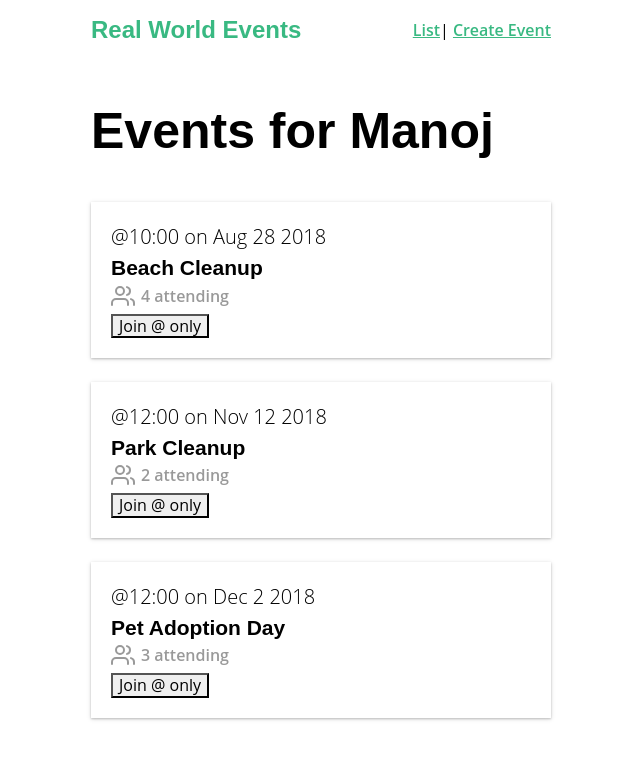
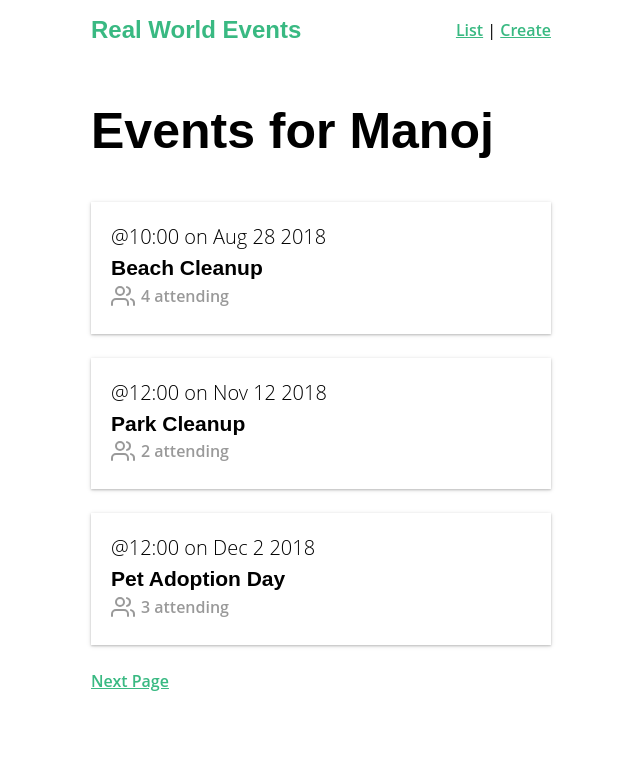
Before and after one commit to Manoj1063/real-world-vue, a Vue app: page / in a window 1280 px wide. Shown: the top 758 px of the page, without its empty margins (319-959 px from the left). Built offline with nearby package versions, Linux system fonts and the light colour scheme; data requests are answered from the project's data file.

Commit message:
Implemented Progress Bar

```diff
--- a/db.json
+++ b/db.json
@@ -269,17 +269,17 @@
       "attendees": []
     },
     {
-      "id": 4355880,
+      "id": 2230984,
       "user": {
         "id": "abc123",
         "name": "Manoj"
       },
-      "category": "",
+      "category": "animal welfare",
       "organizer": {
         "id": "abc123",
         "name": "Manoj"
       },
-      "title": "SUCESS",
+      "title": "aaaaa",
       "description": "",
       "location": "",
       "date": "",
@@ -287,17 +287,17 @@
       "attendees": []
     },
     {
-      "id": 7515273,
+      "id": 7368681,
       "user": {
         "id": "abc123",
         "name": "Manoj"
       },
-      "category": "",
+      "category": "housing",
       "organizer": {
         "id": "abc123",
         "name": "Manoj"
       },
-      "title": "AAAA",
+      "title": "aaaaaaaaa",
       "description": "",
       "location": "",
       "date": "",
--- a/src/App.vue
+++ b/src/App.vue
@@ -9,7 +9,6 @@
 <script>
 import NavBar from '@/components/NavBar.vue'
 import NotificationContainer from '@/components/NotificationContainer.vue'
-
 export default {
   components: {
     NavBar,
--- a/src/components/BaseIcon.vue
+++ b/src/components/BaseIcon.vue
@@ -9,6 +9,7 @@
 
 <script>
 export default {
+  name: 'Icon',
   props: {
     name: String,
     width: {
--- a/src/components/EventCard.vue
+++ b/src/components/EventCard.vue
@@ -7,7 +7,6 @@
       <span class="eyebrow">@{{ event.time }} on {{ event.date }}</span>
       <h4 class="title">{{ event.title }}</h4>
       <BaseIcon name="users">{{ event.attendees.length }} attending</BaseIcon>
-      <BaseButton>Join @ {{ event.price }} only</BaseButton>
     </div>
   </router-link>
 </template>
--- a/src/components/NavBar.vue
+++ b/src/components/NavBar.vue
@@ -2,8 +2,8 @@
   <div id="nav" class="nav">
     <router-link to="/" class="brand">Real World Events</router-link>
     <nav>
-      <router-link :to="{ name: 'event-list' }">List</router-link>|
-      <router-link :to="{ name: 'event-create' }">Create Event</router-link>
+      <router-link :to="{ name: 'event-list' }">List</router-link> |
+      <router-link :to="{ name: 'event-create' }">Create</router-link>
     </nav>
   </div>
 </template>
--- a/src/router/index.js
+++ b/src/router/index.js
@@ -1,19 +1,21 @@
 import Vue from 'vue'
 import Router from 'vue-router'
-import EventList from '../views/EventList.vue'
-import EventShow from '../views/EventShow.vue'
-import EventCreate from '../views/EventCreate.vue'
-import User from '../views/User.vue'
+import EventCreate from '@/views/EventCreate.vue'
+import EventList from '@/views/EventList.vue'
+import EventShow from '@/views/EventShow.vue'
+import NProgress from 'nprogress'
+import store from '@/store/store'
 
 Vue.use(Router)
 
-export default new Router({
+const router = new Router({
   mode: 'history',
   routes: [
     {
       path: '/',
       name: 'event-list',
-      component: EventList
+      component: EventList,
+      props: true
     },
     {
       path: '/event/create',
@@ -24,7 +26,24 @@ export default new Router({
       path: '/event/:id',
       name: 'event-show',
       component: EventShow,
-      props: true
+      props: true,
+      beforeEnter(routeTo, routeFrom, next) {
+        store.dispatch('event/fetchEvent', routeTo.params.id).then(event => {
+          routeTo.params.event = event
+          next()
+        })
+      }
     }
   ]
 })
+
+router.beforeEach((routeTo, routeFrom, next) => {
+  NProgress.start()
+  next()
+})
+
+router.afterEach(() => {
+  NProgress.done()
+})
+
+export default router
--- a/src/services/EventService.js
+++ b/src/services/EventService.js
@@ -1,7 +1,7 @@
 import axios from 'axios'
 
 const apiClient = axios.create({
-  baseURL: 'http://localhost:3000',
+  baseURL: `http://localhost:3000`,
   withCredentials: false, // This is the default
   headers: {
     Accept: 'application/json',
--- a/src/store/modules/event.js
+++ b/src/store/modules/event.js
@@ -5,7 +5,8 @@ export const namespaced = true
 export const state = {
   events: [],
   eventsTotal: 0,
-  event: {}
+  event: {},
+  perPage: 3
 }
 
 export const mutations = {
@@ -28,6 +29,7 @@ export const actions = {
     return EventService.postEvent(event)
       .then(() => {
         commit('ADD_EVENT', event)
+        commit('SET_EVENT', event)
         const notification = {
           type: 'success',
           message: 'Your event has been created!'
@@ -43,8 +45,8 @@ export const actions = {
         throw error
       })
   },
-  fetchEvents({ commit, dispatch }, { perPage, page }) {
-    EventService.getEvents(perPage, page)
+  fetchEvents({ commit, dispatch, state }, { page }) {
+    return EventService.getEvents(state.perPage, page)
       .then(response => {
         commit('SET_EVENTS_TOTAL', parseInt(response.headers['x-total-count']))
         commit('SET_EVENTS', response.data)
@@ -57,15 +59,21 @@ export const actions = {
         dispatch('notification/add', notification, { root: true })
       })
   },
-  fetchEvent({ commit, getters, dispatch }, id) {
+  fetchEvent({ commit, getters, dispatch, state }, id) {
+    if (id == state.event.id) {
+      return state.event
+    }
+
     var event = getters.getEventById(id)
 
     if (event) {
       commit('SET_EVENT', event)
+      return event
     } else {
-      EventService.getEvent(id)
+      return EventService.getEvent(id)
         .then(response => {
           commit('SET_EVENT', response.data)
+          return response.data
         })
         .catch(error => {
           const notification = {
--- a/src/views/EventCreate.vue
+++ b/src/views/EventCreate.vue
@@ -57,6 +57,7 @@
 
 <script>
 import Datepicker from 'vuejs-datepicker'
+import NProgress from 'nprogress'
 export default {
   components: {
     Datepicker
@@ -74,6 +75,7 @@ export default {
   },
   methods: {
     createEvent() {
+      NProgress.start()
       this.$store
         .dispatch('event/createEvent', this.event)
         .then(() => {
@@ -84,7 +86,7 @@ export default {
           this.event = this.createFreshEventObject()
         })
         .catch(() => {
-          console.log('There was a problem creating your event')
+          NProgress.done()
         })
     },
     createFreshEventObject() {
--- a/src/views/EventList.vue
+++ b/src/views/EventList.vue
@@ -6,7 +6,8 @@
       <router-link
         :to="{ name: 'event-list', query: { page: page - 1 } }"
         rel="prev"
-        >Prev Page</router-link
+      >
+        Prev Page</router-link
       >
       <template v-if="hasNextPage"> | </template>
     </template>
@@ -14,7 +15,8 @@
       v-if="hasNextPage"
       :to="{ name: 'event-list', query: { page: page + 1 } }"
       rel="next"
-      >Next Page</router-link
+    >
+      Next Page</router-link
     >
   </div>
 </template>
@@ -22,29 +24,39 @@
 <script>
 import EventCard from '@/components/EventCard.vue'
 import { mapState } from 'vuex'
-
+import store from '@/store/store'
+function getPageEvents(routeTo, next) {
+  const currentPage = parseInt(routeTo.query.page) || 1
+  store
+    .dispatch('event/fetchEvents', {
+      page: currentPage
+    })
+    .then(() => {
+      routeTo.params.page = currentPage
+      next()
+    })
+}
 export default {
+  props: {
+    page: {
+      type: Number,
+      required: true
+    }
+  },
   components: {
     EventCard
   },
-  created() {
-    this.perPage = 3 // Setting perPage here and not in data means it won't be reactive.
-    // We don't need it to be reactive, and this way our component has access to it.
-    this.$store.dispatch('event/fetchEvents', {
-      perPage: this.perPage,
-      page: this.page
-    })
+  beforeRouteEnter(routeTo, routeFrom, next) {
+    getPageEvents(routeTo, next)
+  },
+  beforeRouteUpdate(routeTo, routeFrom, next) {
+    getPageEvents(routeTo, next)
   },
   computed: {
-    page() {
-      return parseInt(this.$route.query.page) || 1
-    },
     hasNextPage() {
-      return this.eventsTotal > this.page * this.perPage
+      return this.event.eventsTotal > this.page * this.event.perPage
     },
     ...mapState(['event', 'user'])
   }
 }
 </script>
-
-<style></style>
--- a/src/views/EventShow.vue
+++ b/src/views/EventShow.vue
@@ -31,21 +31,16 @@
     </ul>
   </div>
 </template>
-
 <script>
-import { mapState, mapActions } from 'vuex'
 export default {
-  props: ['id'],
-  created() {
-    this.fetchEvent(this.id)
-  },
-  computed: mapState({
-    event: state => state.event.event
-  }),
-  methods: mapActions('event', ['fetchEvent'])
+  props: {
+    event: {
+      type: Object,
+      required: true
+    }
+  }
 }
 </script>
-
 <style scoped>
 .location {
   margin-bottom: 0;
```
Also changed, not shown: src/main.js (+6 -2 lines), 1 other file (tests, documents, lock files or other folders).
